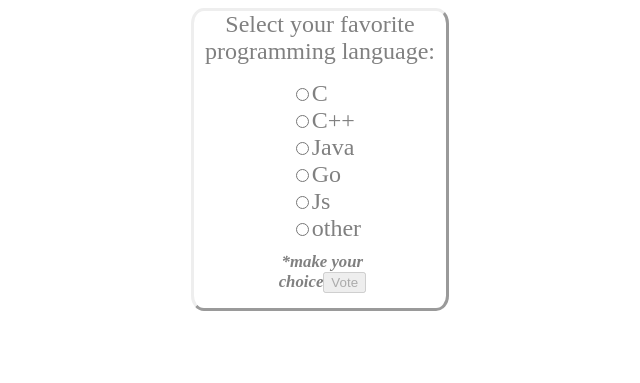
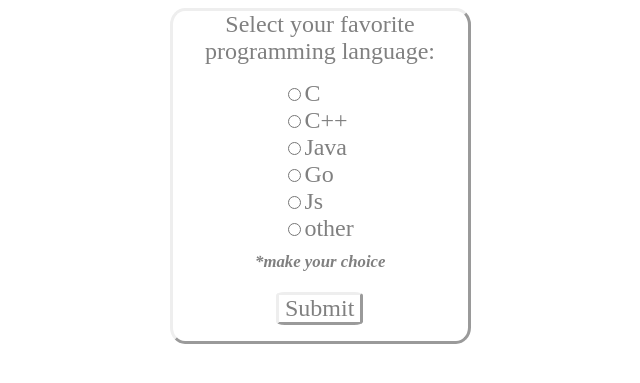
Before and after one commit to denkopach/WebHomeWork, a PHP site: page / in a window 1280 px wide. Shown: the top 383 px of the page, without its empty margins (320-960 px from the left). Run offline with PHP 8.4, Linux system fonts and the light colour scheme.

Commit message:
corrected according to comments

```diff
--- a/WD_PS4/main task/css/style.css
+++ b/WD_PS4/main task/css/style.css
@@ -1,5 +1,5 @@
 .block-vote{
-  max-width:  20%;
+  max-width:  295px;
   font-size: 1.5Em;
   color: #808080;
   margin-left: auto;
@@ -7,6 +7,7 @@
   border-radius: 5%;
   border: outset;
   z-index: 1000;
+  height: 330px;
 }
 .task{
   text-align: center;
@@ -24,20 +25,28 @@
   padding-top: 10px;
   text-align: center;
 }
-.button-vote{
-  right: 5%;
-}
 .vote-radio{
   margin-left: 25%;
 }
-.button-back{
-  position: absolute;
-  left: 55%;
-  bottom: 65%;
+.button{
   border-radius: 10%;
   border: outset;
+  cursor: pointer;
+  display: inline-block;
+}
+.button.back{
+  margin-left: 35%;
+}
+.button.submit{
+  margin-left: 20%;
+  margin-top: 20px;
 }
 .button-back a{
   color: #808080;
   text-decoration: none;
 }
+.pie-chart{
+  width: 285px;
+  height: 285px;
+  margin-left: 5px;
+}
--- a/WD_PS4/main task/index.php
+++ b/WD_PS4/main task/index.php
@@ -8,13 +8,16 @@
 </head>
 <body>
 	<div class="block-vote">
-		<?php
-			include 'php/vote.php';
-		?>
+		<div class="task">
+			Select your favorite <br>programming language:
+			<form method="post" action="vote-result.php">
+				<div class="vote-radio">
+					<?php include 'php/vote.php'; ?>
+				</div>
+				<div class="vote-signature">*make your choice</div>
+				<div class="button submit" name="vote-enter" onclick="javascript:this.parentNode.submit();">&nbsp;Submit&nbsp;</div>
+			</form>
+		</div>
 	</div>
-<script type="text/javascript" src="js/script.js"></script>
-<script type="text/javascript">
-	updateButtonState();
-</script>
 </body>
 </html>
--- a/WD_PS4/main task/js/script.js
+++ b/WD_PS4/main task/js/script.js
@@ -18,9 +18,3 @@ function chart(array){
 		chart.draw(data, options);
 	}
 }
-
-function updateButtonState(){
-	const submitInput = document.querySelector('input[type="submit"]');
-	const selectedRadioButton = document.querySelector('input[name="vote"]:checked');
-	submitInput.disabled = !(selectedRadioButton);
-}
--- a/WD_PS4/main task/json/data.json
+++ b/WD_PS4/main task/json/data.json
@@ -1 +1 @@
-{"contactChoice4":2,"contactChoice2":2,"contactChoice6":2,"contactChoice5":4,"contactChoice1":3,"contactChoice3":1}
+{"contactChoice2":3,"contactChoice4":3}
--- a/WD_PS4/main task/php/valueForVote.php
+++ b/WD_PS4/main task/php/valueForVote.php
@@ -1,4 +1,5 @@
 <?php
+
 	$valueForVote = array(
 							'contactChoice1' => 'C',
 							'contactChoice2' => 'C++',
--- a/WD_PS4/main task/php/vote.php
+++ b/WD_PS4/main task/php/vote.php
@@ -1,37 +1,8 @@
 <?php
+
 	include 'valueForVote.php';
 
-	echo '<div class="task">
-		Select your favorite <br>programming language:
-		<form method="post">';
-	echo '<div class="vote-radio">';
 	foreach ($valueForVote as $key => $value) {
-		echo '<input type="radio" name="vote" value="' . $key . '" onchange="updateButtonState()">' . $value . '<br>';
-	}
-
-	echo '</div><div class="vote-signature">*make your choice';
-	echo '<input class="button-vote" type="submit" name="vote-enter" value="Vote">
-		</form></div>
-		</div>';
-
-	if(addVote()){
-		echo '<script type="text/javascript">window.location = "vote-result.php"</script>';
-	}
-
-	function addVote(){
-		if(isset($_POST['vote-enter'])){
-
-			$filename = 'json/data.json';
-			if(file_exists($filename)){
-				$file = file_get_contents($filename, true);
-				$taskList = json_decode($file,TRUE);
-			}
-			$taskList[$_POST['vote']] += 1;
-
-			file_put_contents($filename,json_encode($taskList));
-			return true;
-		}
-
-		return false;
+		echo '<input type="radio" name="vote" value="' . $key . '">' . $value . '<br>';
 	}
 ?>
```
Also changed, not shown: WD_PS4/main task/php/res.php (+20 -5 lines), WD_PS4/main task/vote-result.php (+5 -4 lines), WD_PS4/warm-up/css/style.css (+13 -7 lines), WD_PS4/warm-up/index.php (+7 -7 lines), WD_PS4/warm-up/php/func.php (+17 -5 lines).
